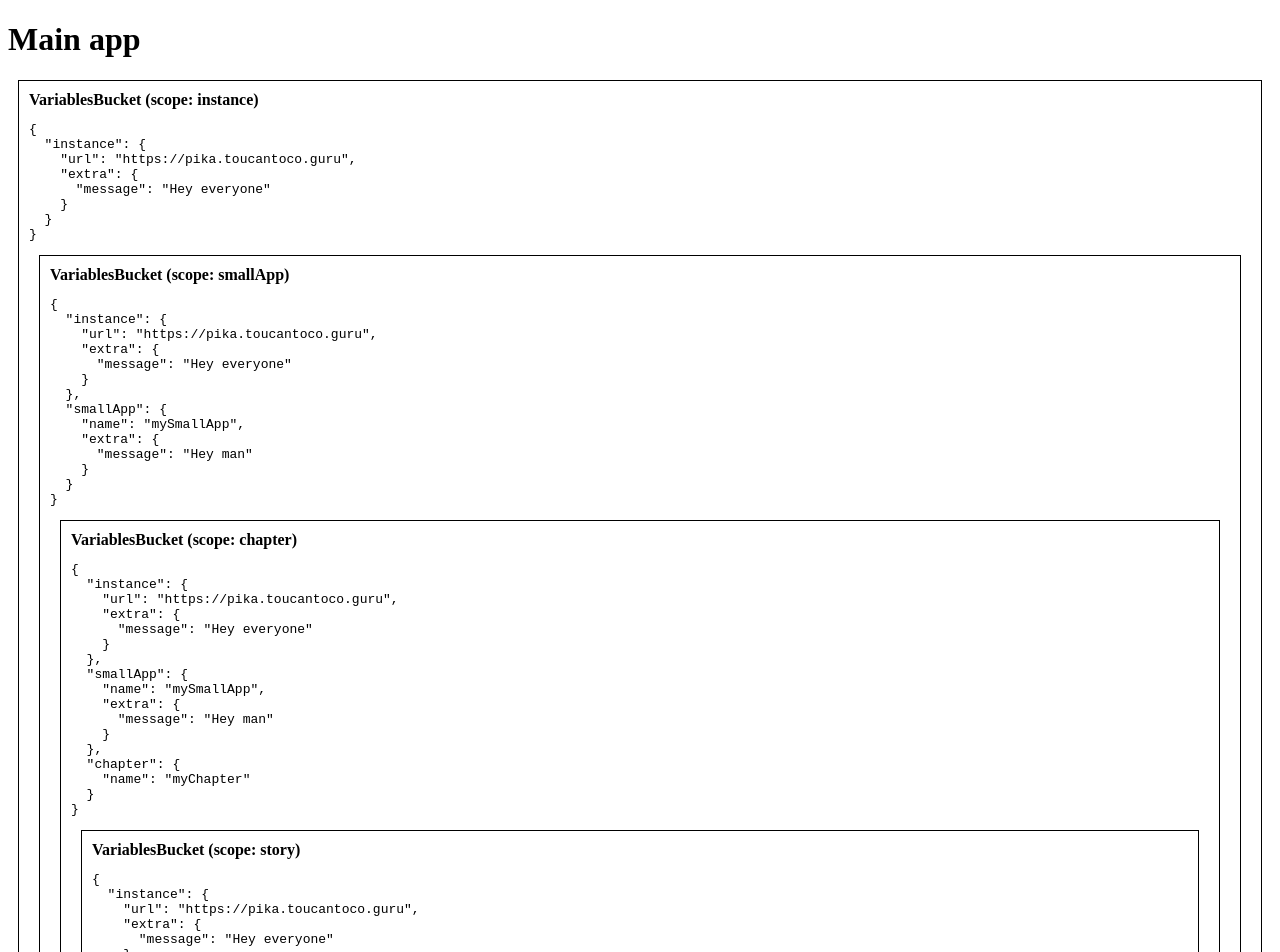
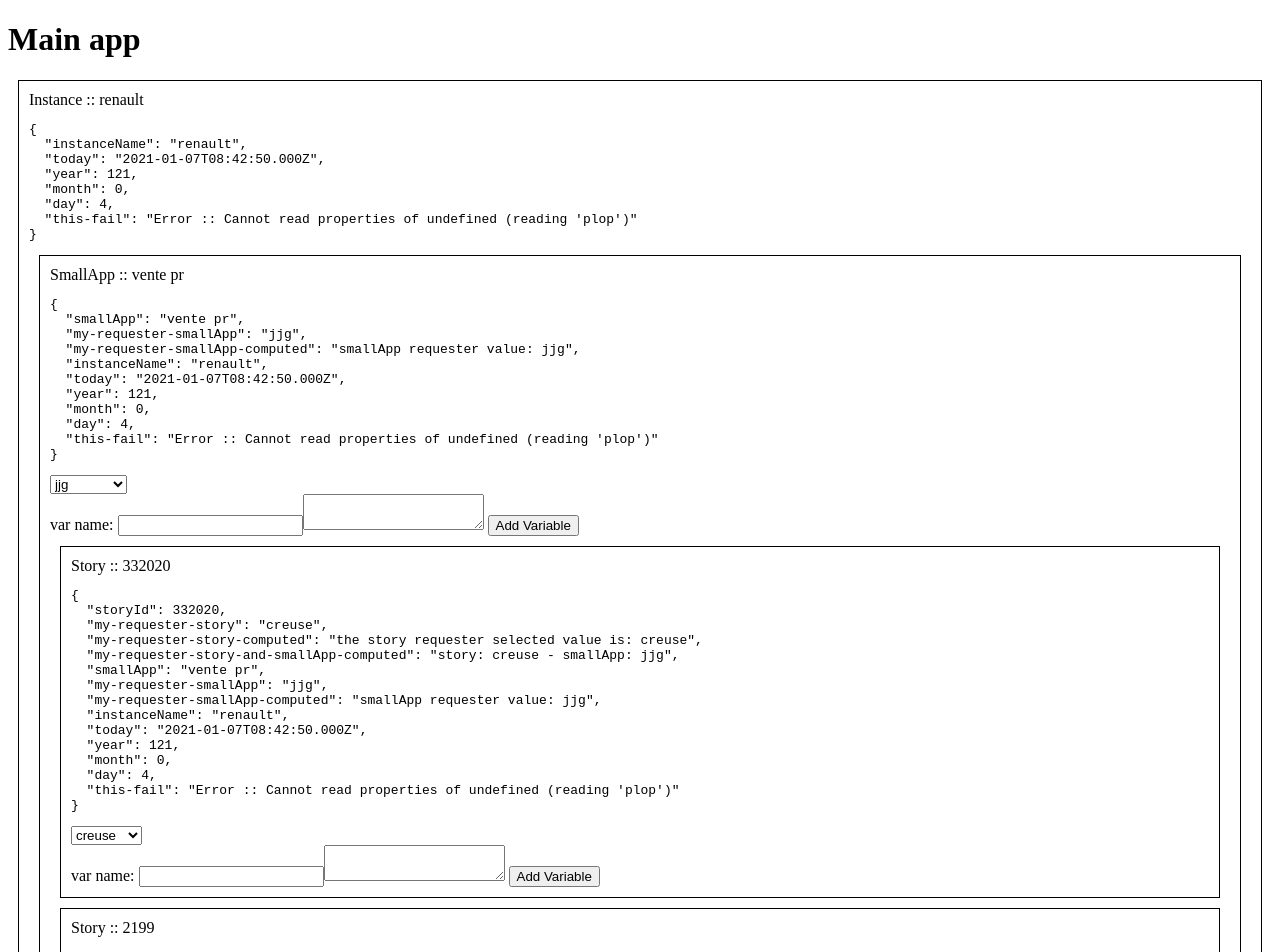
Before and after one commit to PrettyWood/pikalib, a Vue app: page / in a window 1280 px wide. Shown: the top 952 px of the page. Built offline with nearby package versions, Linux system fonts and the light colour scheme.

Commit message:
Rework the pikalib application to make it use the VariableBucket component introduced in previous commit

```diff
--- a/src/App.vue
+++ b/src/App.vue
@@ -1,22 +1,32 @@
 <script lang="ts">
 import { defineComponent } from '@vue/composition-api';
 
-import VariablesBucket from './components/VariablesBucket.vue';
+import Instance from './components/Instance.vue';
+import Story from './components/Story.vue';
+import SmallApp from './components/SmallApp.vue';
+import VariablesBucket from './variables-buckets/VariablesBucket';
 
 export default defineComponent({
-  components: { VariablesBucket },
+  components: { VariablesBucket, Instance, Story, SmallApp },
 })
 </script>
 
 <template>
   <div>
     <h1>Main app</h1>
-    <VariablesBucket :scope="'instance'">
-      <VariablesBucket :scope="'smallApp'">
-        <VariablesBucket :scope="'chapter'">
-          <VariablesBucket :scope="'story'" />
+    <VariablesBucket>
+      <Instance :name="'renault'">
+        <VariablesBucket>
+          <SmallApp :name="'vente pr'">
+            <VariablesBucket>
+              <Story :id="332020"/>
+            </VariablesBucket>
+            <VariablesBucket>
+              <Story :id="2199"/>
+            </VariablesBucket>
+          </SmallApp>
         </VariablesBucket>
-      </VariablesBucket>
+      </Instance>
     </VariablesBucket>
   </div>
 </template>
--- /dev/null
+++ b/src/components/Instance.vue
@@ -0,0 +1,43 @@
+<script lang="ts">
+import { computed, defineComponent } from "@vue/composition-api"
+// import { TcVariables } from '../variables-buckets/VariablesBucket';
+
+import { Variables } from '../variables-buckets/VariablesBucket';
+
+export default defineComponent({
+  name: 'Instance',
+  props: ['name'],
+  inject: ['$tcVariables', '$tcSet'],
+  // :poop: trick to force ts to detect the property `$tcVariables`
+  computed: {
+    $tcVariables(): Variables {
+      return this.$tcVariables
+    }
+  },
+  mounted(){
+    (this as any).$tcSet({
+      instanceName: this.name,
+      'today': new Date(),
+      'year'() { return this.today.getYear() },
+      'month'() { return this.today.getMonth() },
+      'day'() { return this.today.getDay() },
+      'this-fail'() { return this.noExistingVar.plop },
+    })
+  },
+})
+</script>
+<template>
+  <div class="instance">
+    Instance :: {{ name }}
+    <pre>{{ $tcVariables }}</pre>
+    <slot />
+  </div>
+</template>
+
+<style lang="scss" scoped>
+.instance {
+  border: 1px solid black;
+  margin: 10px;
+  padding: 10px;
+}
+</style>
--- /dev/null
+++ b/src/components/SmallApp.vue
@@ -0,0 +1,69 @@
+<script lang="ts">
+import { defineComponent } from "@vue/composition-api"
+import { Variables } from '../variables-buckets/VariablesBucket';
+
+export default defineComponent({
+  name: 'SmallApp',
+  props: ['name'],
+  inject: ['$tcVariables', '$tcSet'],
+  // :poop:"trick to force ts to detect the property `$tcVariables`
+  computed: {
+    $tcVariables(): Variables {
+      return this.$tcVariables
+    },
+  },
+  mounted(){
+    (this as any).$tcSet({
+      smallApp: this.name,
+      'my-requester-smallApp': 'jjg',
+      'my-requester-smallApp-computed'() {
+        return `smallApp requester value: ${this['my-requester-smallApp']}`
+      }
+    })
+  },
+  data: (): { selected: any; newVarDef: string, varName: string} => ({
+    selected: 'jjg',
+    newVarDef: '',
+    varName: ''
+  }),
+  methods:{
+    input(a: any) {
+      (this as any).$tcSet({'my-requester-smallApp': a.target.value })
+    },
+    addVar() {
+      const a = new Function(`
+        return ${this.newVarDef}
+      `);
+      (this as any).$tcSet({[this.varName]: a})
+    }
+  }
+})
+</script>
+<template>
+  <div class="small-app">
+    SmallApp :: {{ name }}
+    <pre>{{ $tcVariables }}</pre>
+    <select name="chanteurs" v-model="selected" @input="input" id="input">
+      <option value="jjg">jjg</option>
+      <option value="mika">mika</option>
+      <option value="brassens">brassens</option>
+    </select>
+
+    <div>
+
+      var name: <input v-model="varName"/>
+
+      <textarea v-model="newVarDef"/>
+      <button @click="addVar">Add Variable</button>
+    </div>
+    <slot />
+  </div>
+</template>
+
+<style lang="scss" scoped>
+.small-app {
+  border: 1px solid black;
+  margin: 10px;
+  padding: 10px;
+}
+</style>
--- /dev/null
+++ b/src/components/Story.vue
@@ -0,0 +1,77 @@
+<script lang="ts">
+import { defineComponent } from "@vue/composition-api"
+import {Variables} from '../variables-buckets/VariablesBucket';
+
+export default defineComponent({
+  name: 'Story',
+  props: ['id'],
+  inject: ['$tcVariables', '$tcSet'],
+  // :poop:"trick to force ts to detect the property `$tcVariables`
+  computed: {
+    $tcVariables(): Variables {
+      return this.$tcVariables
+    },
+    $tcSet(): any {
+      return this.$tcSet
+    }
+  },
+  mounted(){
+    this.$tcSet({
+      storyId: this.id,
+      'my-requester-story': 'creuse',
+      'my-requester-story-computed'() {
+        return `the story requester selected value is: ${this['my-requester-story']}`
+      },
+      'my-requester-story-and-smallApp-computed'() {
+        return `story: ${this['my-requester-story']} - smallApp: ${this['my-requester-smallApp']}`
+      }
+    })
+  },
+  data: (): { selected: any; newVarDef: string, varName: string} => ({
+    selected: 'creuse',
+    newVarDef: '',
+    varName: ''
+  }),
+  methods:{
+    input(a: any) {
+      this.$tcSet({'my-requester-story': a.target.value })
+    },
+    addVar() {
+      const a = new Function(`
+        return ${this.newVarDef}
+      `);
+      this.$tcSet({[this.varName]: a})
+    }
+  }
+})
+</script>
+<template>
+  <div class="story">
+    Story :: {{ id }}
+    <pre>{{ $tcVariables }}</pre>
+    <select name="regions" v-model="selected" @input="input" id="input">
+      <option value="creuse">creuse</option>
+      <option value="berry">berry</option>
+      <option value="limousin">limousin</option>
+    </select>
+
+    <br>
+    <div>
+
+      var name: <input v-model="varName"/>
+
+      <textarea v-model="newVarDef"/>
+      <button @click="addVar">Add Variable</button>
+    </div>
+
+    <slot />
+  </div>
+</template>
+
+<style lang="scss" scoped>
+.story {
+  border: 1px solid black;
+  margin: 10px;
+  padding: 10px;
+}
+</style>
--- a/src/components/VariablesBucket.vue
+++ /dev/null
@@ -1,53 +0,0 @@
-<script lang="ts">
-import { defineComponent, PropType } from "@vue/composition-api"
-
-import { Variables, SCOPE } from '../types'
-
-export default defineComponent({
-  name: 'VariablesBucket',
-  props: {
-    scope: {
-      type: String as PropType<SCOPE>,
-      required: true,
-    },
-    variables: {
-      type: Object as PropType<Variables>,
-      default: (): Variables => ({}),
-    }
-  },
-  computed: {
-    allVariables(): Variables {
-      return {
-        ...this.$tcVariables as Variables,
-        [`${this.scope}`]: this.$store.getters.$tcVariables[this.scope],
-      }
-    }
-  },
-  provide() {
-    return {
-      $tcVariables: this.allVariables
-    }
-  },
-  inject: {
-    $tcVariables: {
-      default: {}
-    }
-  },
-})
-</script>
-
-<template>
-  <div class="variables-bucket">
-    <strong>VariablesBucket (scope: {{ scope }})</strong>
-    <pre>{{ allVariables }}</pre>
-    <slot />
-  </div>
-</template>
-
-<style lang="scss" scoped>
-.variables-bucket {
-  border: 1px solid black;
-  margin: 10px;
-  padding: 10px;
-}
-</style>
```
Also changed, not shown: 1 other file (tests, documents, lock files or other folders).
